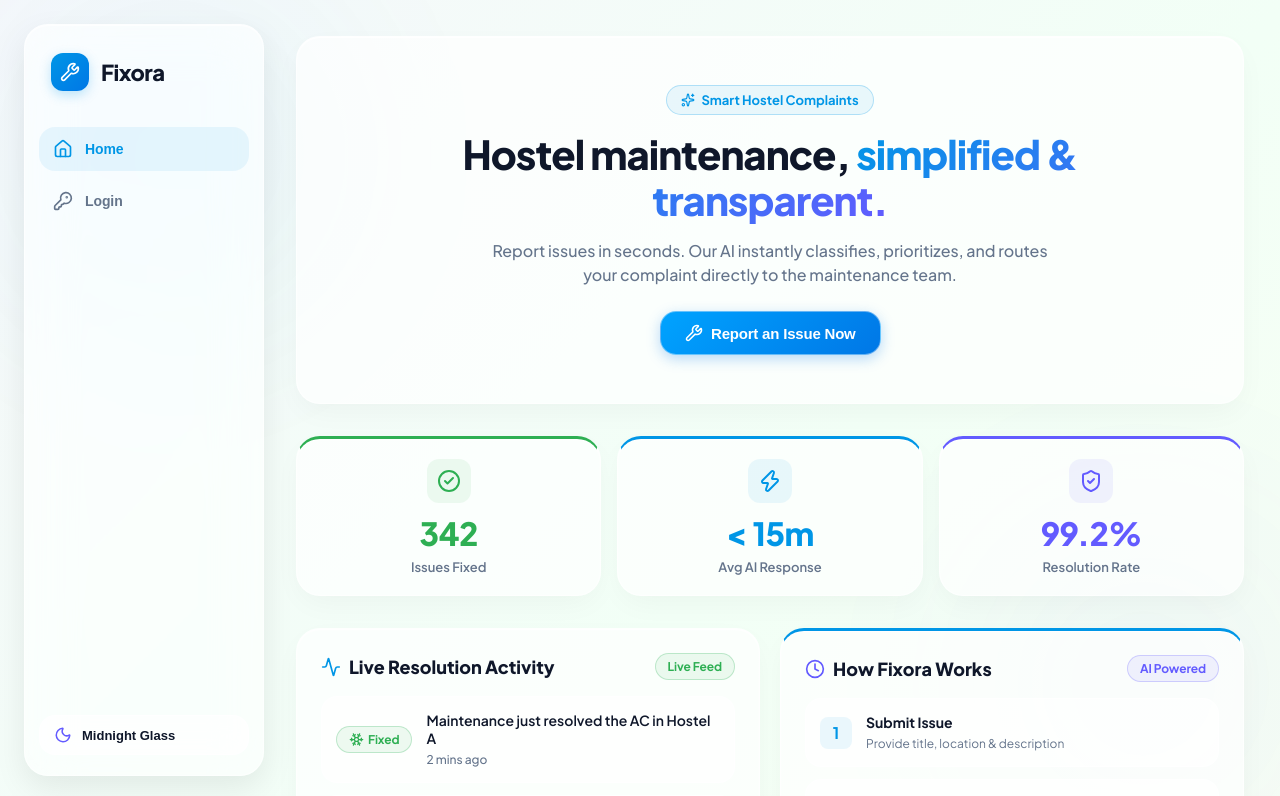
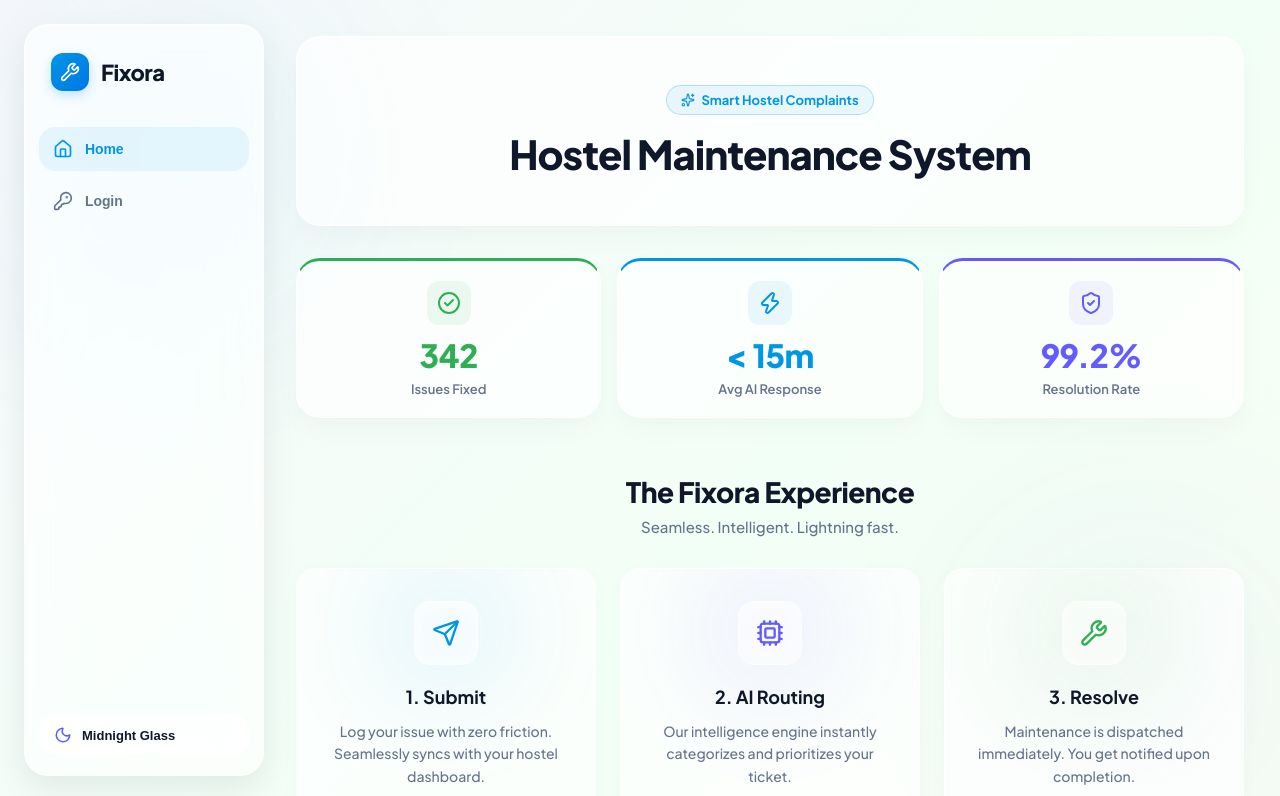
Before and after one commit to Rabia464/Fixora, a Next.js app in the folder frontend/: page / in a window 1280 px wide. Shown: the top 796 px of the page. Built offline with nearby package versions, Linux system fonts and the light colour scheme.

Commit message:
ui changes

```diff
--- a/frontend/src/app/page.module.css
+++ b/frontend/src/app/page.module.css
@@ -109,58 +109,124 @@
   color: var(--color-text-muted);
 }
 
-.dashboardGrid {
+.premiumSection {
+  display: flex;
+  flex-direction: column;
+  gap: 32px;
+  margin-top: 24px;
+}
+
+.sectionHeader {
+  text-align: center;
+  display: flex;
+  flex-direction: column;
+  gap: 8px;
+}
+
+.sectionTitle {
+  font-size: 28px;
+  font-weight: 800;
+  color: var(--color-text-main);
+  letter-spacing: -0.5px;
+}
+
+.sectionSubtitle {
+  font-size: 15px;
+  font-weight: 500;
+  color: var(--color-text-muted);
+}
+
+.stepContainer {
   display: grid;
   grid-template-columns: 1fr;
-  gap: 20px;
+  gap: 24px;
 }
 
 @media (min-width: 860px) {
-  .dashboardGrid {
-    grid-template-columns: 1fr 1fr;
+  .stepContainer {
+    grid-template-columns: repeat(3, 1fr);
   }
 }
 
-.feedCard {
+.stepCard {
+  position: relative;
+  background: var(--glass-bg);
+  backdrop-filter: var(--glass-blur);
+  -webkit-backdrop-filter: var(--glass-blur);
+  border: 1px solid var(--glass-border);
+  border-radius: 20px;
+  padding: 32px 24px;
+  overflow: hidden;
+  transition: all 0.4s cubic-bezier(0.16, 1, 0.3, 1);
+  box-shadow: 0 4px 24px rgba(0, 0, 0, 0.02);
   display: flex;
   flex-direction: column;
+  align-items: center;
+  text-align: center;
+  gap: 16px;
+  cursor: pointer;
 }
 
-.feedHeader {
-  display: flex;
-  align-items: center;
-  justify-content: space-between;
-  margin-bottom: 16px;
+.stepCard:hover {
+  transform: translateY(-8px);
+  border-color: rgba(255, 255, 255, 0.8);
+  box-shadow: 0 16px 40px rgba(0, 0, 0, 0.08);
 }
 
-.feedTitle {
-  font-size: 18px;
-  font-weight: 800;
-  color: var(--color-text-main);
-  display: flex;
-  align-items: center;
-  gap: 8px;
+.stepGlow {
+  position: absolute;
+  top: 0;
+  left: 50%;
+  transform: translateX(-50%);
+  width: 120px;
+  height: 120px;
+  border-radius: 50%;
+  filter: blur(60px);
+  opacity: 0.15;
+  transition: opacity 0.4s ease;
+  z-index: 0;
 }
 
-.feedList {
+.stepCard:hover .stepGlow {
+  opacity: 0.35;
+}
+
+.stepContent {
+  position: relative;
+  z-index: 1;
   display: flex;
   flex-direction: column;
+  align-items: center;
   gap: 12px;
 }
 
-.feedItem {
+.stepIconWrapper {
+  width: 64px;
+  height: 64px;
+  border-radius: 16px;
+  background: rgba(255, 255, 255, 0.5);
   display: flex;
-  gap: 14px;
   align-items: center;
-  padding: 14px;
-  background: rgba(255, 255, 255, 0.6);
+  justify-content: center;
   border: 1px solid rgba(255, 255, 255, 0.6);
-  border-radius: var(--radius-md);
-  transition: all 0.2s var(--spring-smooth);
+  box-shadow: inset 0 2px 10px rgba(255, 255, 255, 0.4);
+  margin-bottom: 8px;
+  transition: transform 0.3s ease;
 }
 
-.feedItem:hover {
-  transform: translateY(-2px);
-  background: rgba(255, 255, 255, 0.85);
-  box-shadow: 0 4px 14px rgba(0, 0, 0, 0.03);
+.stepCard:hover .stepIconWrapper {
+  transform: scale(1.1);
 }
+
+.stepHeading {
+  font-size: 18px;
+  font-weight: 700;
+  color: var(--color-text-main);
+}
+
+.stepDesc {
+  font-size: 14px;
+  font-weight: 500;
+  color: var(--color-text-muted);
+  line-height: 1.6;
+}
--- a/frontend/src/app/page.tsx
+++ b/frontend/src/app/page.tsx
@@ -1,20 +1,12 @@
 "use client"
 import React, { useState } from 'react';
 import { GlassCard } from '../components/GlassCard';
-import { BubblyButton } from '../components/BubblyButton';
-import { Badge } from '../components/Badge';
 import { TicketModal } from '../components/TicketModal';
-import { Snowflake, Droplets, Wifi, Sparkles, CheckCircle2, Zap, Wrench, Activity, ShieldCheck, Clock, ArrowRight } from 'lucide-react';
+import { Sparkles, CheckCircle2, Zap, ShieldCheck, Send, Cpu, Wrench } from 'lucide-react';
 import styles from './page.module.css';
 
 export default function Home() {
   const [isModalOpen, setModalOpen] = useState(false);
-
-  const feed = [
-    { id: 1, text: "Maintenance just resolved the AC in Hostel A", time: "2 mins ago", icon: <Snowflake size={15} />, status: 'success' as const },
-    { id: 2, text: "Plumbing ticket completed in Hostel C", time: "15 mins ago", icon: <Droplets size={15} />, status: 'info' as const },
-    { id: 3, text: "New Wi-Fi router configured in Library", time: "1 hour ago", icon: <Wifi size={15} />, status: 'purple' as const },
-  ];
 
   return (
     <div className={`animate-pop-in ${styles.home}`}>
@@ -24,16 +16,8 @@
           <Sparkles size={14} /> Smart Hostel Complaints
         </div>
         <h1 className={styles.headline}>
-          Hostel maintenance, <span className={styles.highlightText}>simplified & transparent.</span>
+          Hostel Maintenance System
         </h1>
-        <p className={styles.subheadline}>
-          Report issues in seconds. Our AI instantly classifies, prioritizes, and routes your complaint directly to the maintenance team.
-        </p>
-        <div className={styles.heroActions}>
-          <BubblyButton variant="primary" onClick={() => setModalOpen(true)}>
-            <Wrench size={18} /> Report an Issue Now
-          </BubblyButton>
-        </div>
       </section>
 
       {/* Stats Grid */}
@@ -63,71 +47,47 @@
         </GlassCard>
       </section>
 
-      {/* Live Activity & System Info Grid */}
-      <section className={styles.dashboardGrid}>
-        <GlassCard className={styles.feedCard}>
-          <div className={styles.feedHeader}>
-            <h3 className={styles.feedTitle}>
-              <Activity size={20} color="var(--color-cyan)" /> Live Resolution Activity
-            </h3>
-            <Badge status="success">Live Feed</Badge>
+      {/* Premium How It Works Section */}
+      <section className={styles.premiumSection}>
+        <div className={styles.sectionHeader}>
+          <h2 className={styles.sectionTitle}>The Fixora Experience</h2>
+          <p className={styles.sectionSubtitle}>Seamless. Intelligent. Lightning fast.</p>
         </div>
-          <div className={styles.feedList}>
-            {feed.map(item => (
-              <div key={item.id} className={styles.feedItem}>
-                <Badge status={item.status}>
-                  <span style={{ display: 'flex', alignItems: 'center', gap: '4px' }}>
-                    {item.icon} Fixed
-                  </span>
-                </Badge>
-                <div style={{ flex: 1 }}>
-                  <p style={{ fontWeight: 600, fontSize: '14px', color: 'var(--color-text-main)' }}>{item.text}</p>
-                  <span style={{ fontSize: '12px', fontWeight: 500, color: 'var(--color-text-muted)' }}>{item.time}</span>
+
+        <div className={styles.stepContainer}>
+          <div className={styles.stepCard}>
+            <div className={styles.stepGlow} style={{ background: 'var(--color-cyan)' }}></div>
+            <div className={styles.stepContent}>
+              <div className={styles.stepIconWrapper}>
+                <Send size={28} color="var(--color-cyan)" />
               </div>
-              </div>
-            ))}
-          </div>
-        </GlassCard>
-
-        <GlassCard accent="cyan" className={styles.feedCard}>
-          <div className={styles.feedHeader}>
-            <h3 className={styles.feedTitle}>
-              <Clock size={20} color="var(--color-indigo)" /> How Fixora Works
-            </h3>
-            <Badge status="purple">AI Powered</Badge>
-          </div>
-          <div className={styles.feedList}>
-            <div className={styles.feedItem}>
-              <div style={{ width: '32px', height: '32px', borderRadius: '8px', background: 'var(--color-cyan-bg)', display: 'flex', alignItems: 'center', justifyContent: 'center', fontWeight: 700, color: 'var(--color-cyan)' }}>
-                1
-              </div>
-              <div style={{ flex: 1 }}>
-                <p style={{ fontWeight: 700, fontSize: '14px' }}>Submit Issue</p>
-                <span style={{ fontSize: '12px', color: 'var(--color-text-muted)' }}>Provide title, location & description</span>
+              <h3 className={styles.stepHeading}>1. Submit</h3>
+              <p className={styles.stepDesc}>Log your issue with zero friction. Seamlessly syncs with your hostel dashboard.</p>
             </div>
           </div>
 
-            <div className={styles.feedItem}>
-              <div style={{ width: '32px', height: '32px', borderRadius: '8px', background: 'var(--color-indigo-bg)', display: 'flex', alignItems: 'center', justifyContent: 'center', fontWeight: 700, color: 'var(--color-indigo)' }}>
-                2
+          <div className={styles.stepCard}>
+            <div className={styles.stepGlow} style={{ background: 'var(--color-indigo)' }}></div>
+            <div className={styles.stepContent}>
+              <div className={styles.stepIconWrapper}>
+                <Cpu size={28} color="var(--color-indigo)" />
               </div>
-              <div style={{ flex: 1 }}>
-                <p style={{ fontWeight: 700, fontSize: '14px' }}>AI Routing & Review</p>
-                <span style={{ fontSize: '12px', color: 'var(--color-text-muted)' }}>Instant category tag & supervisor review</span>
+              <h3 className={styles.stepHeading}>2. AI Routing</h3>
+              <p className={styles.stepDesc}>Our intelligence engine instantly categorizes and prioritizes your ticket.</p>
             </div>
           </div>
 
-            <div className={styles.feedItem}>
-              <div style={{ width: '32px', height: '32px', borderRadius: '8px', background: 'var(--color-mint-bg)', display: 'flex', alignItems: 'center', justifyContent: 'center', fontWeight: 700, color: 'var(--color-mint)' }}>
-                3
+          <div className={styles.stepCard}>
+            <div className={styles.stepGlow} style={{ background: 'var(--color-mint)' }}></div>
+            <div className={styles.stepContent}>
+              <div className={styles.stepIconWrapper}>
+                <Wrench size={28} color="var(--color-mint)" />
               </div>
-              <div style={{ flex: 1 }}>
-                <p style={{ fontWeight: 700, fontSize: '14px' }}>Maintenance Dispatch</p>
-                <span style={{ fontSize: '12px', color: 'var(--color-text-muted)' }}>Assigned to staff & marked resolved</span>
+              <h3 className={styles.stepHeading}>3. Resolve</h3>
+              <p className={styles.stepDesc}>Maintenance is dispatched immediately. You get notified upon completion.</p>
             </div>
           </div>
         </div>
-        </GlassCard>
       </section>
 
       <TicketModal isOpen={isModalOpen} onClose={() => setModalOpen(false)} />
```
Lines whose indentation alone changed are shown as unchanged.
